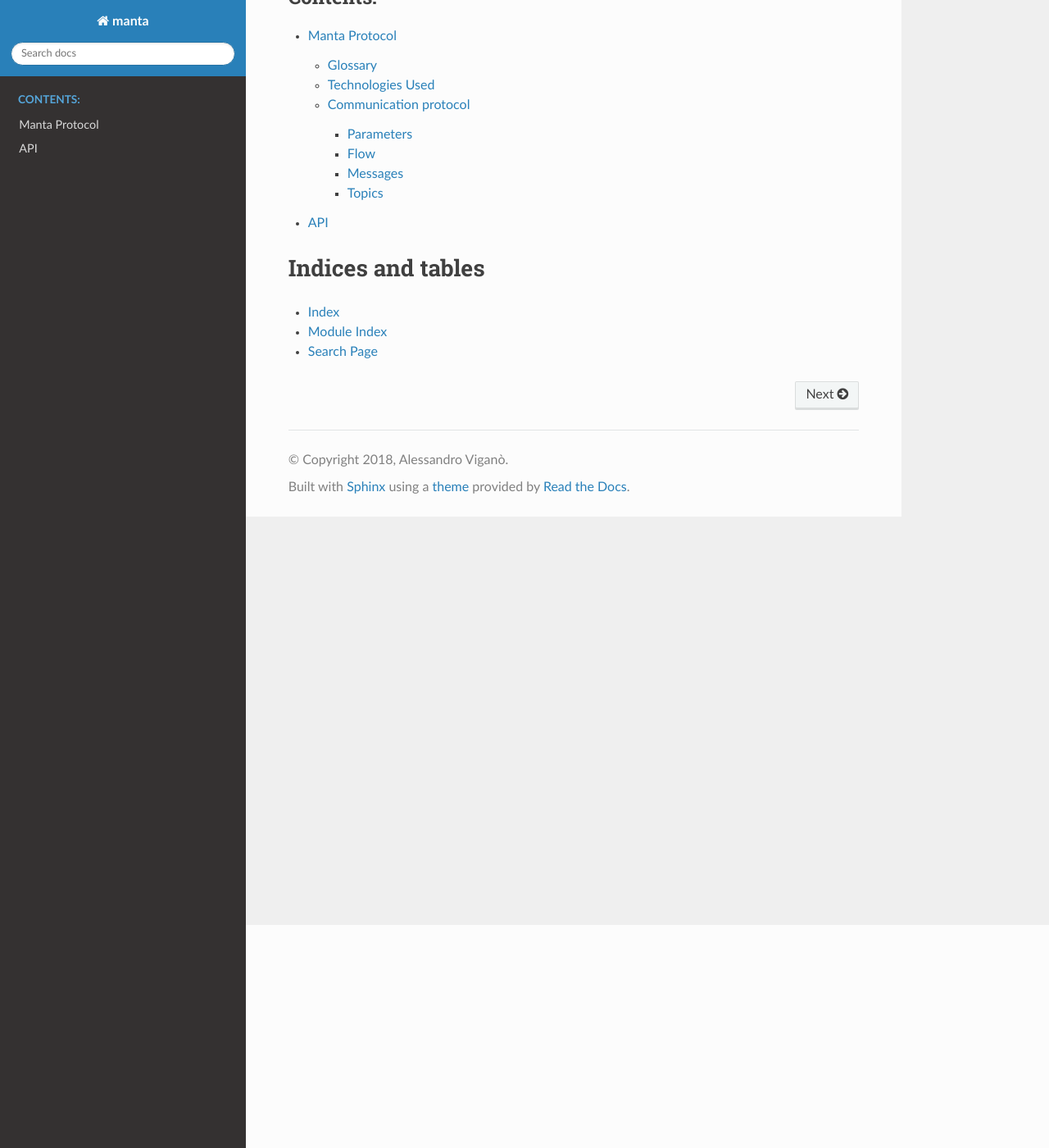
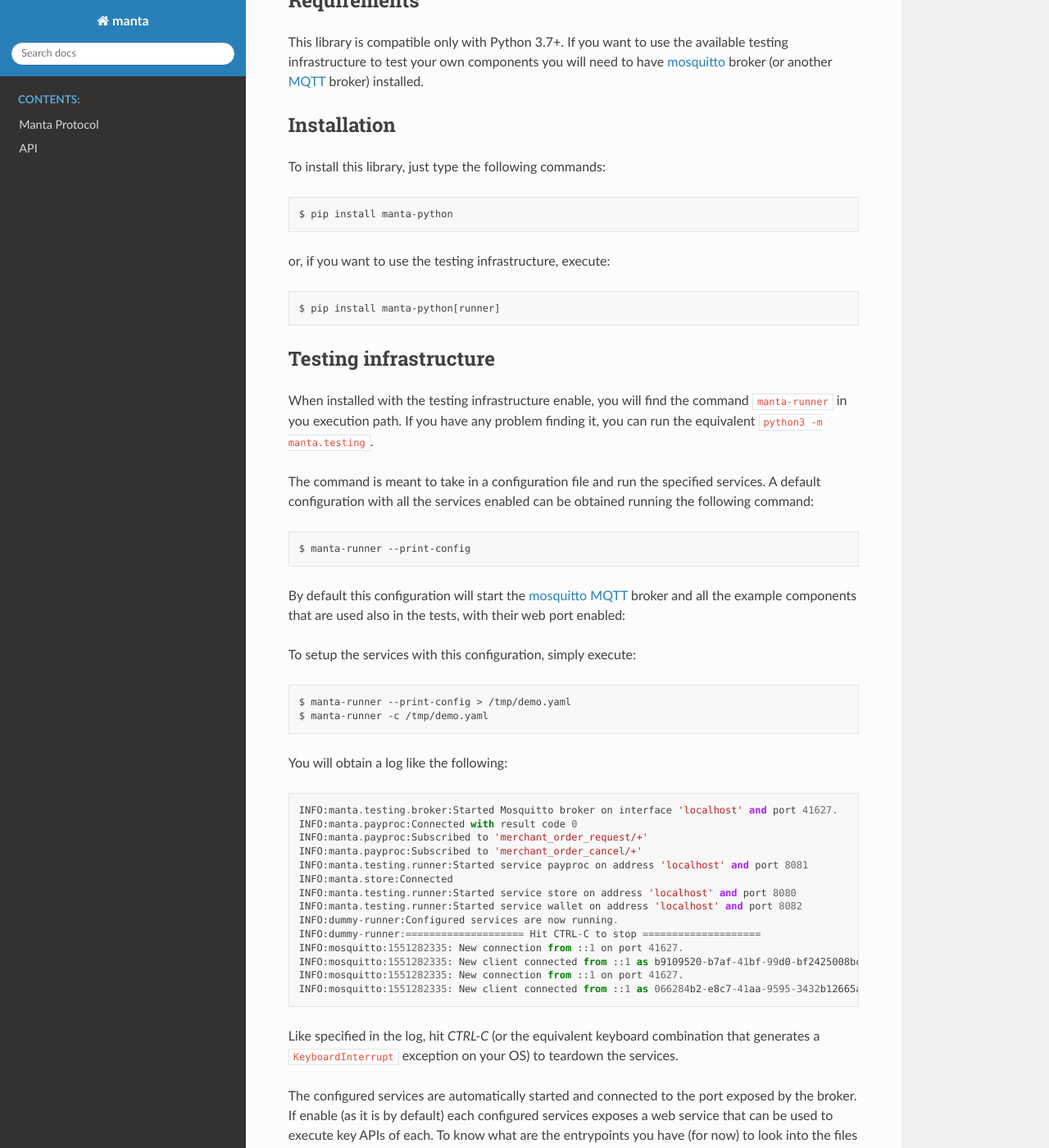
Before and after one commit to appiapay/manta-python, a Sphinx documentation site: the page built from docs/index.rst, in a window 1280 px wide and 1400 px high, scrolled down 272 px. Shown: the whole window at 82% size. Built offline with Sphinx 7.4.7 and the Read the Docs theme 2.0.0, drawn with Linux system fonts in a browser that asks for light colours; some of the changed text lies outside the part shown.

Commit message:
Document installation and testing infrastructure usage

```diff
--- a/docs/index.rst
+++ b/docs/index.rst
@@ -1,5 +1,6 @@
-Welcome to Manta Python Documentation!
-======================================
+========================================
+ Welcome to Manta Python Documentation!
+========================================
 
 This is an implementation of the Manta payment protocol for
 Python 3. If you want to dive in you may choose to learn first of the
@@ -7,6 +8,105 @@ Python 3. If you want to dive in you may choose to learn first of the
 entries for the :doc:`Store <api/manta.store>`, :doc:`Wallet
 <api/manta.wallet>` and :doc:`Payment Processor
 <api/manta.payproc.PayProc>`.
+
+
+Requirements
+============
+
+This library is compatible only with Python 3.7+. If you want to use
+the available testing infrastructure to test your own components you
+will need to have mosquitto_ broker (or another :term:`MQTT` broker)
+installed.
+
+.. _mosquitto: http://mosquitto.org
+
+
+Installation
+============
+
+To install this library, just type the following commands::
+
+ $ pip install manta-python
+
+or, if you want to use the testing infrastructure, execute::
+
+ $ pip install manta-python[runner]
+
+
+Testing infrastructure
+======================
+
+When installed with the testing infrastructure enable, you will find
+the command ``manta-runner`` in you execution path. If you have any
+problem finding it, you can run the equivalent ``python3 -m
+manta.testing``.
+
+The command is meant to take in a configuration file and run the
+specified services. A default configuration with all the services
+enabled can be obtained running the following command::
+
+ $ manta-runner --print-config
+
+By default this configuration will start the mosquitto_ :term:`MQTT`
+broker and all the example components that are used also in the tests,
+with their web port enabled:
+
+To setup the services with this configuration, simply execute::
+
+  $ manta-runner --print-config > /tmp/demo.yaml
+  $ manta-runner -c /tmp/demo.yaml
+
+You will obtain a log like the following::
+
+ INFO:manta.testing.broker:Started Mosquitto broker on interface 'localhost' and port 41627.
+ INFO:manta.payproc:Connected with result code 0
+ INFO:manta.payproc:Subscribed to 'merchant_order_request/+'
+ INFO:manta.payproc:Subscribed to 'merchant_order_cancel/+'
+ INFO:manta.testing.runner:Started service payproc on address 'localhost' and port 8081
+ INFO:manta.store:Connected
+ INFO:manta.testing.runner:Started service store on address 'localhost' and port 8080
+ INFO:manta.testing.runner:Started service wallet on address 'localhost' and port 8082
+ INFO:dummy-runner:Configured services are now running.
+ INFO:dummy-runner:==================== Hit CTRL-C to stop ====================
+ INFO:mosquitto:1551282335: New connection from ::1 on port 41627.
+ INFO:mosquitto:1551282335: New client connected from ::1 as b9109520-b7af-41bf-99d0-bf2425008bc6 (c1, k60).
+ INFO:mosquitto:1551282335: New connection from ::1 on port 41627.
+ INFO:mosquitto:1551282335: New client connected from ::1 as 066284b2-e8c7-41aa-9595-3432b12665a2 (c1, k60).
+
+Like specified in the log, hit *CTRL-C* (or the equivalent keyboard
+combination that generates a ``KeyboardInterrupt`` exception on your
+OS) to teardown the services.
+
+The configured services are automatically started and connected to the
+port exposed by the broker. If enable (as it is by default) each
+configured services exposes a web service that can be used to execute
+key APIs of each. To know what are the entrypoints you have (for now)
+to look into the files in the ``manta.testing`` subpackage or to look
+into the tests in the `github repository`_.
+
+.. _github repository: https://github.com/NanoRay/manta-python
+
+Tests
+=====
+
+To run the tests you have to run the following commands::
+
+ $ git git@github.com:NanoRay/manta-python.git
+ $ cd manta-python
+ $ pip install -r requirements-dev.txt
+
+Be aware that the same requirements specified for the `Testing
+Infrastructure`_ apply here too. If you want to use your own
+:term:`MQTT` broker you will have to modify the ``broker.start`` entry
+in the file ``tests/dummyconfig.yaml`` to ``false``.
+
+Then simply run::
+
+ $ make tests
+
+or, if ``make`` isn't available on your platform::
+
+ $ pytest
 
 ..  toctree::
     :maxdepth: 3
```
